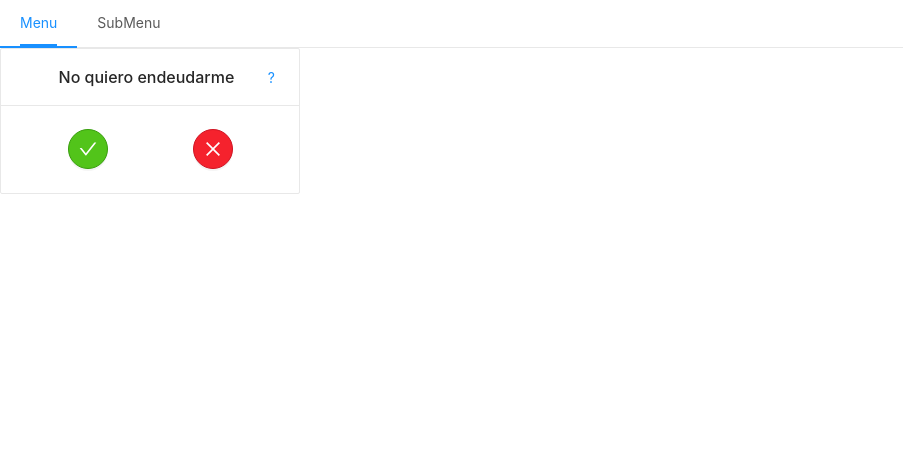
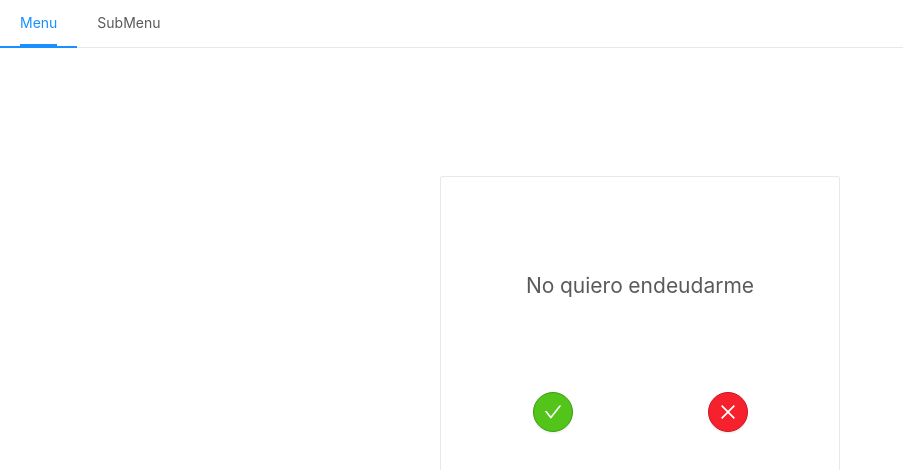
Before and after one commit to ericwm76/juntos2, a React (Create React App) app: page / in a window 1280 px wide. Shown: the top 470 px of the page, without its empty margins (0-903 px from the left). Built offline with nearby package versions, Linux system fonts and the light colour scheme.

Commit message:
Style question cards

```diff
--- a/src/containers/Card/Card.js
+++ b/src/containers/Card/Card.js
@@ -5,11 +5,13 @@ import { Button, Card } from 'antd';
 import { CheckOutlined, CloseOutlined } from '@ant-design/icons'
 
 const QuestionCard = () => {
+  const question = "No quiero endeudarme"
 
   return (
     <div className="card">
       <div>
-        <Card title="No quiero endeudarme" extra={<a href="#">?</a>} style={{ width: 300 }}>
+        <Card style={{ width: 400, height: 300 }}>
+          <p className="question">{question}</p>
           <div className="card-buttons">
             <Button className="agree-button" type="primary" icon={<CheckOutlined />} size={"large"} shape={"circle"} />
             <Button className="disagree-button" type="primary" icon={<CloseOutlined />} size={"large"} shape={"circle"}/>
--- a/src/containers/Card/Card.less
+++ b/src/containers/Card/Card.less
@@ -1,4 +1,18 @@
 @import '~antd/es/style/themes/default.less';
+
+.card {
+  display: flex;
+  justify-content: center;
+  margin-top: 10%;
+}
+
+.question {
+  display: flex;
+  flex-direction: column;
+  font-size: 1.5em;
+  height: 170px;
+  justify-content: center;
+}
 
 .card-buttons {
   display: flex;
@@ -13,6 +27,10 @@
     background: @green-5;
     border: 1px solid @green-6;
   }
+  &:focus {
+    background: @green-7;
+    border: 1px solid @green-8;
+  }
 }
 
 .disagree-button {
@@ -23,4 +41,8 @@
     background: @red-5;
     border: 1px solid @red-6;
   }
+  &:focus {
+    background: @red-7;
+    border: 1px solid @red-8;
+  }
 }
```
